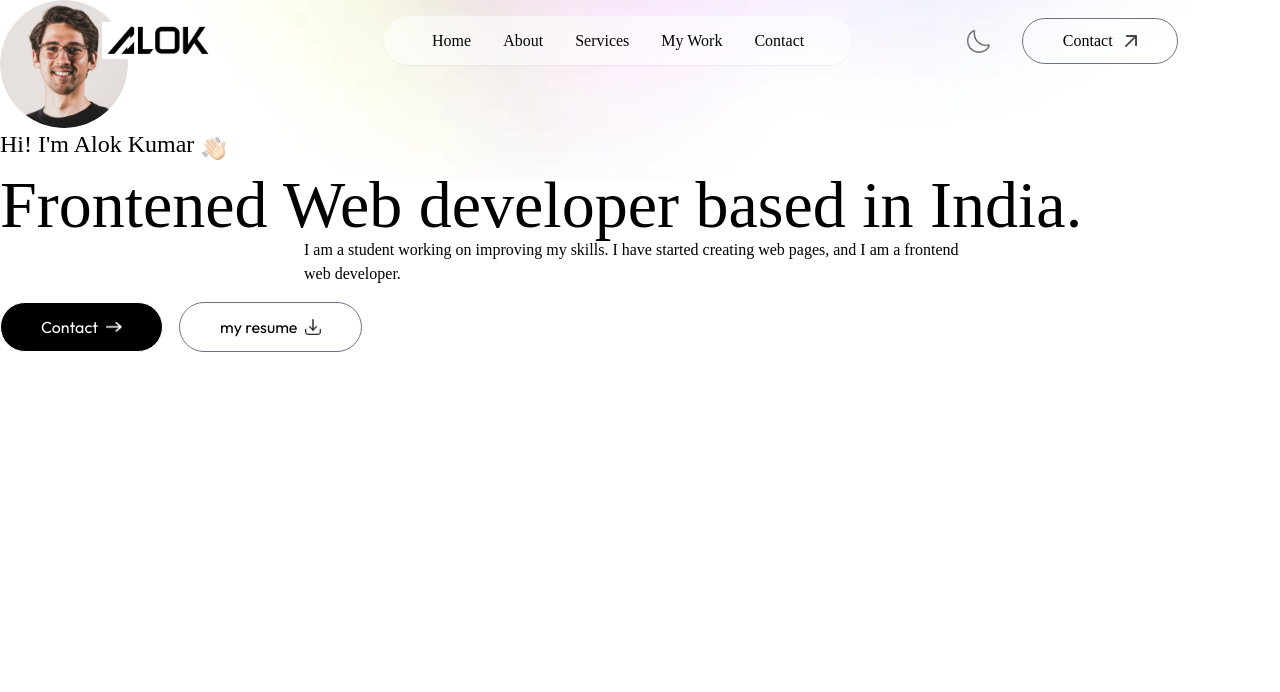
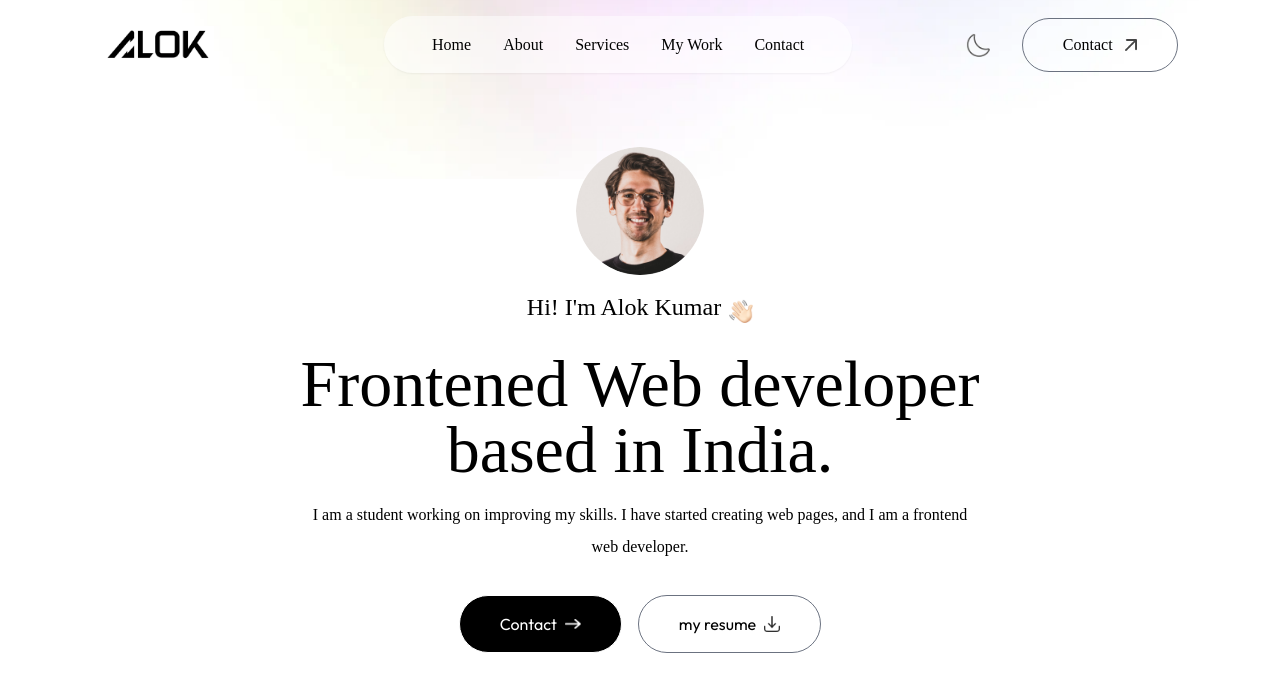
Before and after one commit to SiLEnT-24/webfolio, a Next.js app: page / in a window 1280 px wide. Shown: the top 692 px of the page. Built offline with nearby package versions, Linux system fonts and the light colour scheme; a web font is replaced by a local one.

Commit message:
Update Header component styles and enhance layout class names

```diff
--- a/app/components/Header.jsx
+++ b/app/components/Header.jsx
@@ -4,7 +4,8 @@
 
 const Header = () =>{
     return(
-        <div>
+        <div className='w-11/12 max-w-3xl text-center mx-auto h-screen
+        flex flex-col items-center justify-center gap-4' >
             <div>
                 <Image src={assets.profile_img} alt="" className='rounded-full w-32' />
             </div>
--- a/app/layout.js
+++ b/app/layout.js
@@ -18,7 +18,8 @@
   return (
     <html
       lang="en"
-      className={`${outfit.className} ${ovo.className} h-full antialiased`}
+      className={`${outfit.className} ${ovo.className} antialiased leading-8
+       overflow-x-hidden`}
     >
       <body className="min-h-full flex flex-col">{children}</body>
     </html>
```
